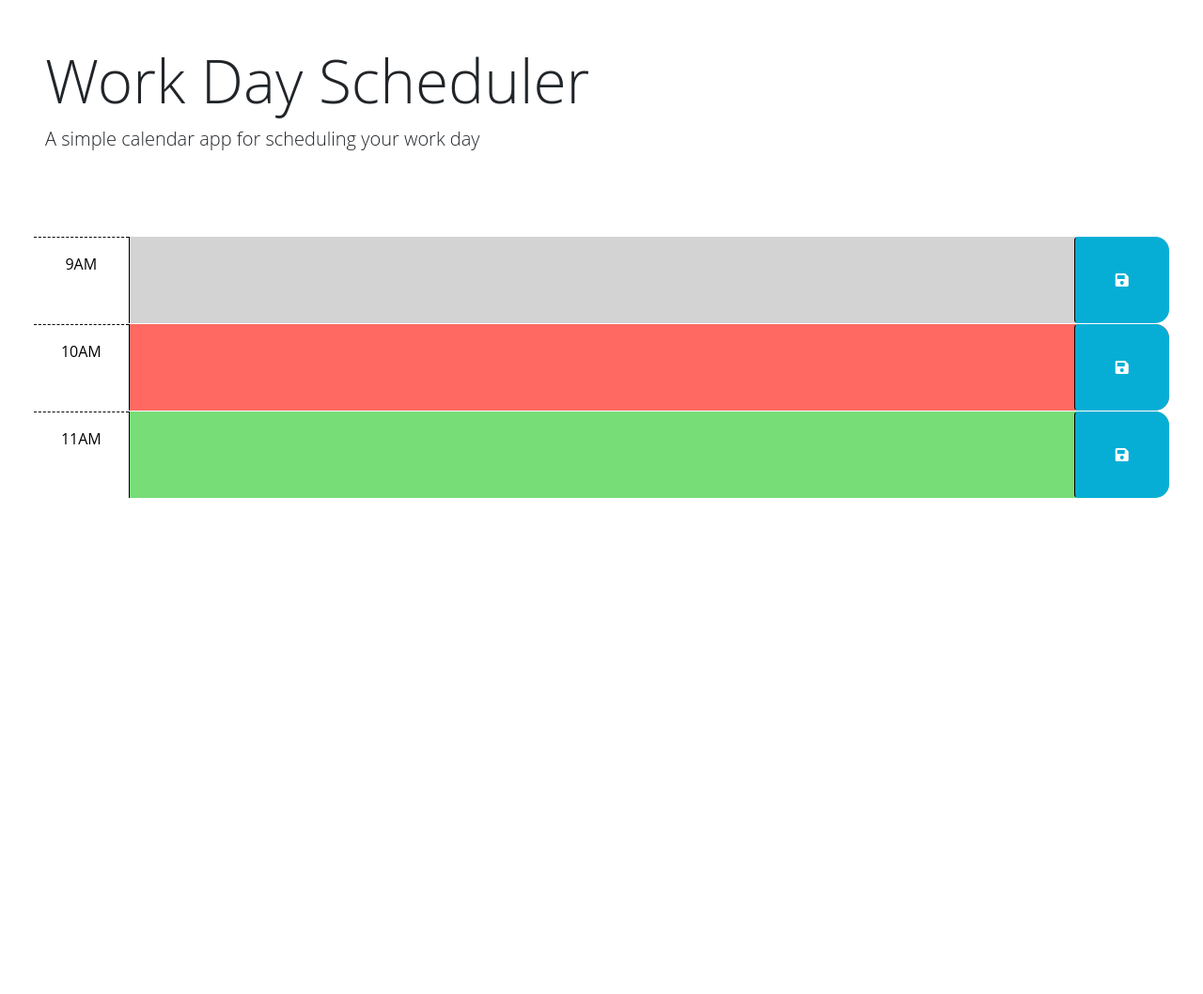
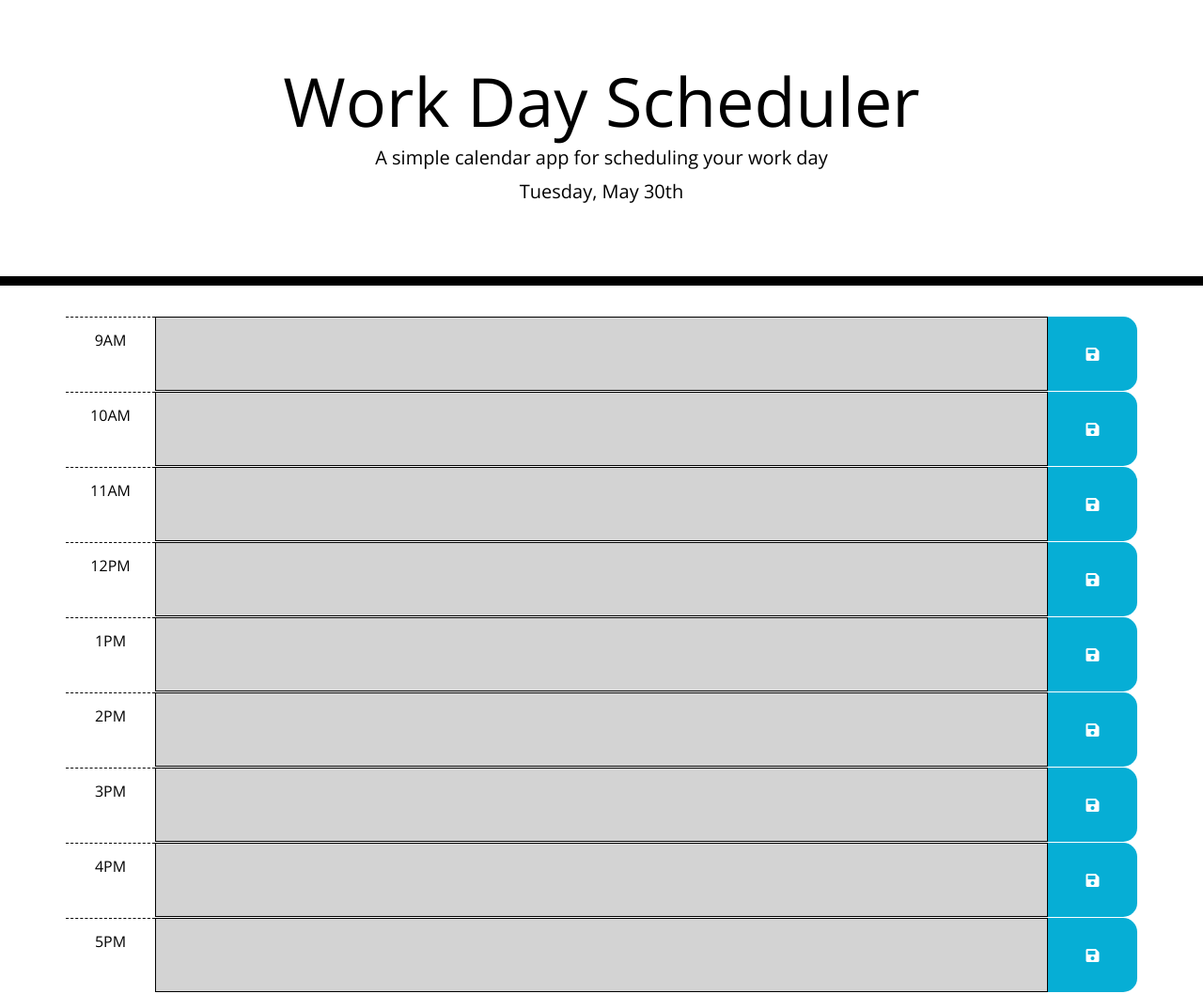
Before and after one commit to amlorpants/scheduler, a plain HTML site: page index.html in a window 1280 px wide. Shown: the whole page at 94% size. Before the commit the page ends 800 px from the top, so only its background shows below. Drawn offline with nearby package versions, Linux system fonts and the light colour scheme; files that its build step writes are made by us from their sources.

Commit message:
adds needed functionality.

```diff
--- a/Assets/script.js
+++ b/Assets/script.js
@@ -1,23 +1,169 @@
-// Wrap all code that interacts with the DOM in a call to jQuery to ensure that
-// the code isn't run until the browser has finished rendering all the elements
-// in the html.
-$(function () {
-  // TODO: Add a listener for click events on the save button. This code should
-  // use the id in the containing time-block as a key to save the user input in
-  // local storage. HINT: What does `this` reference in the click listener
-  // function? How can DOM traversal be used to get the "hour-x" id of the
-  // time-block containing the button that was clicked? How might the id be
-  // useful when saving the description in local storage?
-  //
-  // TODO: Add code to apply the past, present, or future class to each time
-  // block by comparing the id to the current hour. HINTS: How can the id
-  // attribute of each time-block be used to conditionally add or remove the
-  // past, present, and future classes? How can Day.js be used to get the
-  // current hour in 24-hour time?
-  //
-  // TODO: Add code to get any user input that was saved in localStorage and set
-  // the values of the corresponding textarea elements. HINT: How can the id
-  // attribute of each time-block be used to do this?
-  //
-  // TODO: Add code to display the current date in the header of the page.
-});
+class TimeblockObj {
+  constructor(hour, todo) {
+    this.hour = hour;
+    this.todo = todo;
+  }
+}
+
+window.onload = function () {
+  const currentTimeblocks = getCurrentTimeblocks();
+  const currentTime = moment();
+
+  displayCurrentDate(currentTime);
+  displayTimeblockRows(currentTime);
+
+  document
+    .querySelector('.container')
+    .addEventListener('click', function (event) {
+      containerClicked(event, currentTimeblocks);
+    });
+  setTimeblockText(currentTimeblocks);
+};
+
+function getCurrentTimeblocks() {
+  const currentTimeblocks = localStorage.getItem('timeblockObjects');
+  return currentTimeblocks ? JSON.parse(currentTimeblocks) : [];
+}
+
+function displayCurrentDate(currentTime) {
+  document.getElementById('currentDay').textContent =
+    currentTime.format('dddd, MMMM Do');
+}
+
+/*** functions for displaying all timeblock rows ***/
+function displayTimeblockRows(currentTime) {
+  const currentHour = currentTime.hour();
+  //working hours are 9-5 or 9-17
+  for (let i = 9; i <= 17; i++) {
+    const timeblock = createTimeblockRow(i);
+    const hourCol = createCol(createHourDiv(i), 1);
+    const textArea = createCol(createTextArea(i, currentHour), 10);
+    const saveBtn = createCol(createSaveBtn(i), 1);
+    appendTimeblockColumns(timeblock, hourCol, textArea, saveBtn);
+    document.querySelector('.container').appendChild(timeblock);
+  }
+}
+
+function createTimeblockRow(hourId) {
+  const timeblock = document.createElement('div');
+  timeblock.classList.add('row');
+  timeblock.id = `timeblock-${hourId}`;
+  return timeblock;
+}
+
+function createCol(element, colSize) {
+  const col = document.createElement('div');
+  col.classList.add(`col-${colSize}`, 'p-0');
+  col.appendChild(element);
+  return col;
+}
+
+function createHourDiv(hour) {
+  const hourCol = document.createElement('div');
+  hourCol.classList.add('hour');
+  hourCol.textContent = formatHour(hour);
+  return hourCol;
+}
+
+function formatHour(hour) {
+  const hourString = String(hour);
+  return moment(hourString, 'h').format('hA');
+}
+
+function createTextArea(hour, currentHour) {
+  const textArea = document.createElement('textarea');
+  textArea.classList.add(
+    getTextAreaBackgroundClass(hour, currentHour)
+  );
+  return textArea;
+}
+
+function getTextAreaBackgroundClass(hour, currentHour) {
+  return hour < currentHour
+    ? 'past'
+    : hour === currentHour
+    ? 'present'
+    : 'future';
+}
+
+function createSaveBtn(hour) {
+  const saveBtn = document.createElement('button');
+  saveBtn.classList.add('saveBtn');
+  saveBtn.innerHTML = '<i class="fas fa-save"></i>';
+  saveBtn.setAttribute('data-hour', hour);
+  return saveBtn;
+}
+
+function appendTimeblockColumns(
+  timeblockRow,
+  hourCol,
+  textAreaCol,
+  saveBtnCol
+) {
+  const innerCols = [hourCol, textAreaCol, saveBtnCol];
+  for (let col of innerCols) {
+    timeblockRow.appendChild(col);
+  }
+}
+
+/*** functions for saving to local storage ***/
+function containerClicked(event, timeblockList) {
+  if (isSaveButton(event)) {
+    const timeblockHour = getTimeblockHour(event);
+    const textAreaValue = getTextAreaValue(timeblockHour);
+    placeTimeblockInList(
+      new TimeblockObj(timeblockHour, textAreaValue),
+      timeblockList
+    );
+    saveTimeblockList(timeblockList);
+  }
+}
+
+function isSaveButton(event) {
+  return (
+    event.target.matches('button') || event.target.matches('.fa-save')
+  );
+}
+
+function getTimeblockHour(event) {
+  return event.target.matches('.fa-save')
+    ? event.target.parentElement.dataset.hour
+    : event.target.dataset.hour;
+}
+
+function getTextAreaValue(timeblockHour) {
+  return document.querySelector(
+    `#timeblock-${timeblockHour} textarea`
+  ).value;
+}
+
+function placeTimeblockInList(newTimeblockObj, timeblockList) {
+  if (timeblockList.length > 0) {
+    for (let savedTimeblock of timeblockList) {
+      if (savedTimeblock.hour === newTimeblockObj.hour) {
+        savedTimeblock.todo = newTimeblockObj.todo;
+        return;
+      }
+    }
+  }
+  timeblockList.push(newTimeblockObj);
+  return;
+}
+
+function saveTimeblockList(timeblockList) {
+  localStorage.setItem(
+    'timeblockObjects',
+    JSON.stringify(timeblockList)
+  );
+}
+
+function setTimeblockText(timeblockList) {
+  timeblockList.forEach((timeblock) => {
+    const textArea = document.querySelector(
+      `#timeblock-${timeblock.hour} textarea`
+    );
+    if (textArea) {
+      textArea.value = timeblock.todo;
+    }
+  });
+}
--- a/Assets/style.css
+++ b/Assets/style.css
@@ -1,6 +1,7 @@
 body {
   font-family: 'Open Sans', sans-serif;
   font-size: 16px;
+  line-height: 1;
 }
 
 textarea {
@@ -9,7 +10,22 @@ textarea {
   resize: none;
   color: #000000;
   border-left: 1px solid black;
-  padding: 10px;
+  border-bottom: 1px solid black;
+  padding: 1em;
+  width: 100%;
+  height: 100%;
+}
+
+.jumbotron {
+  text-align: center;
+  background-color: transparent;
+  color: black;
+  border-radius: 0;
+  border-bottom: 10px solid black;
+}
+
+textarea {
+  border: 1px solid black;
 }
 
 .description {
@@ -17,10 +33,13 @@ textarea {
 }
 
 .time-block {
+  text-align: center;
   border-radius: 15px;
 }
 
 .row {
+  white-space: pre-wrap;
+  height: 80px;
   border-top: 1px solid white;
 }
 
@@ -28,32 +47,33 @@ textarea {
   background-color: #ffffff;
   color: #000000;
   border-top: 1px dashed #000000;
+  text-align: center;
+  padding-top: 1em;
 }
 
 .past {
   background-color: #d3d3d3;
-  color: white;
 }
 
 .present {
   background-color: #ff6961;
-  color: white;
 }
 
 .future {
   background-color: #77dd77;
-  color: white;
 }
 
 .saveBtn {
-  border-left: 1px solid black;
+  border: none;
   border-top-right-radius: 15px;
   border-bottom-right-radius: 15px;
   background-color: #06aed5;
   color: white;
+  width: 100%;
+  height: 100%;
 }
 
-.saveBtn i:hover {
+.saveBtn:hover {
   font-size: 20px;
   transition: all 0.3s ease-in-out;
 }
--- a/index.html
+++ b/index.html
@@ -1,79 +1,31 @@
 <!DOCTYPE html>
 <html lang="en">
+
 <head>
   <meta charset="UTF-8" />
   <meta name="viewport" content="width=device-width, initial-scale=1.0" />
   <meta http-equiv="X-UA-Compatible" content="ie=edge" />
-    <link
-      href="https://cdn.jsdelivr.net/npm/bootstrap@5.1.3/dist/css/bootstrap.min.css"
-      rel="stylesheet"
-      integrity="sha384-1BmE4kWBq78iYhFldvKuhfTAU6auU8tT94WrHftjDbrCEXSU1oBoqyl2QvZ6jIW3"
-      crossorigin="anonymous"
-    />
-    <link
-      rel="stylesheet"
-      href="https://use.fontawesome.com/releases/v5.8.1/css/all.css"
-      integrity="sha384-50oBUHEmvpQ+1lW4y57PTFmhCaXp0ML5d60M1M7uH2+nqUivzIebhndOJK28anvf"
-      crossorigin="anonymous"
-    />
-    <link
-      href="https://fonts.googleapis.com/css2?family=Fira+Sans:wght@400;700&display=swap"
-      rel="stylesheet"
-    />
-    <link rel="stylesheet" href="style.css" />
+  <link rel="stylesheet" href="https://stackpath.bootstrapcdn.com/bootstrap/4.3.1/css/bootstrap.min.css" />
+  <link rel="stylesheet" href="https://use.fontawesome.com/releases/v5.8.1/css/all.css"
+    integrity="sha384-50oBUHEmvpQ+1lW4y57PTFmhCaXp0ML5d60M1M7uH2+nqUivzIebhndOJK28anvf" crossorigin="anonymous" />
+  <link href="https://fonts.googleapis.com/css?family=Open+Sans&display=swap" rel="stylesheet" />
+  <link rel="stylesheet" href="Assets/style.css" />
   <title>Work Day Scheduler</title>
 </head>
 
 <body>
-    <header class="p-5 mb-4">
+  <header class="jumbotron">
     <h1 class="display-3">Work Day Scheduler</h1>
     <p class="lead">A simple calendar app for scheduling your work day</p>
     <p id="currentDay" class="lead"></p>
   </header>
-    <div class="container-fluid px-5">
-      <!-- Use class for "past", "present", and "future" to apply styles to the
-        time-block divs accordingly. The javascript will need to do this by
-        adding/removing these classes on each div by comparing the hour in the
-        id to the current hour. The html provided below is meant to be an example
-        demonstrating how the css provided can be leveraged to create the
-        desired layout and colors. The html below should be removed or updated
-        in the finished product. Remember to delete this comment once the
-        code is implemented.
-        -->
-
-      <!-- Example of a past time block. The "past" class adds a gray background color. -->
-      <div id="hour-9" class="row time-block past">
-        <div class="col-2 col-md-1 hour text-center py-3">9AM</div>
-        <textarea class="col-8 col-md-10 description" rows="3"> </textarea>
-        <button class="btn saveBtn col-2 col-md-1" aria-label="save">
-          <i class="fas fa-save" aria-hidden="true"></i>
-        </button>
+  <div class="container">
+    <!-- Timeblocks go here -->
   </div>
 
-      <!-- Example of a present time block. The "present" class adds a red background color. -->
-      <div id="hour-10" class="row time-block present">
-        <div class="col-2 col-md-1 hour text-center py-3">10AM</div>
-        <textarea class="col-8 col-md-10 description" rows="3"> </textarea>
-        <button class="btn saveBtn col-2 col-md-1" aria-label="save">
-          <i class="fas fa-save" aria-hidden="true"></i>
-        </button>
-      </div>
+  <script src="https://code.jquery.com/jquery-3.4.1.min.js"></script>
+  <script src="https://cdnjs.cloudflare.com/ajax/libs/moment.js/2.24.0/moment.min.js"></script>
+  <script src="Assets/script.js"></script>
+</body>
 
-      <!-- Example of a future time block. The "future" class adds a green background color. -->
-      <div id="hour-11" class="row time-block future">
-        <div class="col-2 col-md-1 hour text-center py-3">11AM</div>
-        <textarea class="col-8 col-md-10 description" rows="3"> </textarea>
-        <button class="btn saveBtn col-2 col-md-1" aria-label="save">
-          <i class="fas fa-save" aria-hidden="true"></i>
-        </button>
-      </div>
-    </div>
-
-    <script src="https://cdnjs.cloudflare.com/ajax/libs/jquery/3.2.1/jquery.min.js"></script>
-    <script src="https://cdn.jsdelivr.net/npm/dayjs@1.11.3/dayjs.min.js"
-    integrity="sha256-iu/zLUB+QgISXBLCW/mcDi/rnf4m4uEDO0wauy76x7U="
-    crossorigin="anonymous"></script>
-
-    <script src="script.js"></script>
-  </body>
 </html>
```
Lines whose indentation alone changed are shown as unchanged.
